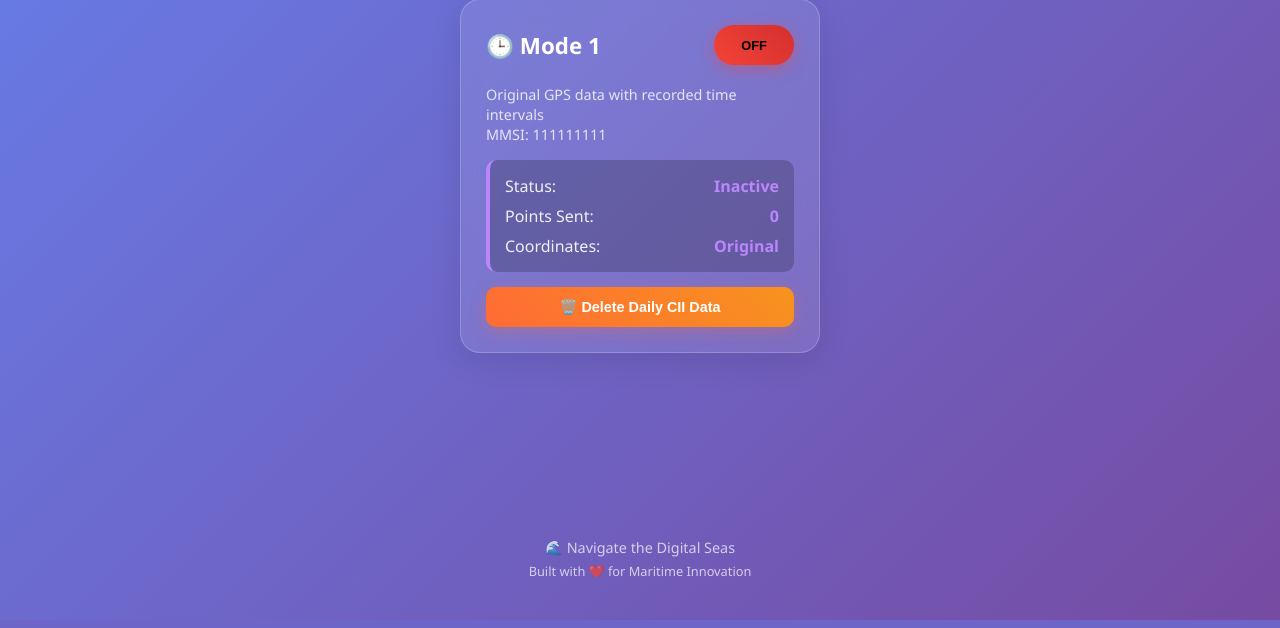
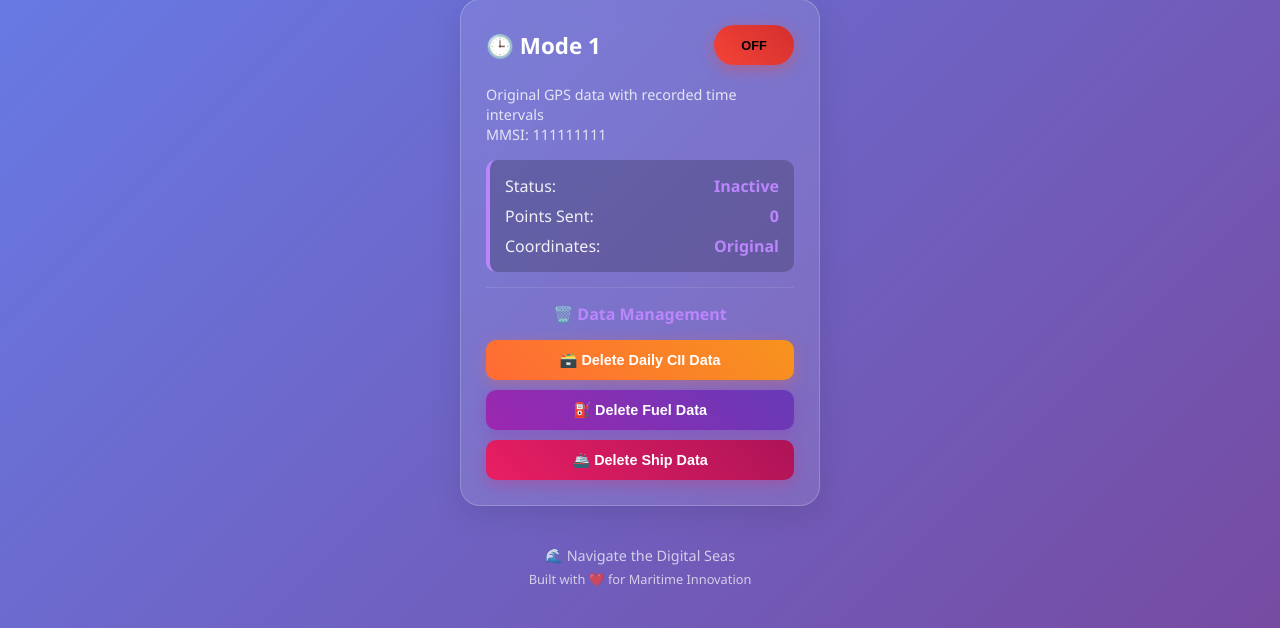
Before and after one commit to DarmawanWeb/ais-its-cii-seemp-tester, a Flask app: page / in a window 1280 px wide. Shown: the part 180-808 px from the top of the page. Run offline with Flask 3, Linux system fonts and the light colour scheme.

Commit message:
feat: add delete secondary ships

```diff
--- a/templates/index.html
+++ b/templates/index.html
@@ -123,21 +123,47 @@
             border: none;
             cursor: pointer;
             transition: all 0.3s ease;
-            background: linear-gradient(45deg, #ff6b35, #f7931e);
             color: white;
             font-weight: 600;
             font-size: 0.9rem;
-            margin-top: 15px;
+            margin-top: 10px;
             display: flex;
             align-items: center;
             justify-content: center;
+            box-shadow: 0 4px 15px rgba(0, 0, 0, 0.2);
+        }
+
+        .delete-btn.cii {
+            background: linear-gradient(45deg, #ff6b35, #f7931e);
             box-shadow: 0 4px 15px rgba(255, 107, 53, 0.3);
         }
 
-        .delete-btn:hover {
+        .delete-btn.cii:hover {
             background: linear-gradient(45deg, #e55a2b, #e8841a);
             transform: translateY(-1px);
             box-shadow: 0 6px 20px rgba(255, 107, 53, 0.4);
+        }
+
+        .delete-btn.fuel {
+            background: linear-gradient(45deg, #9c27b0, #673ab7);
+            box-shadow: 0 4px 15px rgba(156, 39, 176, 0.3);
+        }
+
+        .delete-btn.fuel:hover {
+            background: linear-gradient(45deg, #8e24aa, #5e35b1);
+            transform: translateY(-1px);
+            box-shadow: 0 6px 20px rgba(156, 39, 176, 0.4);
+        }
+
+        .delete-btn.ship {
+            background: linear-gradient(45deg, #e91e63, #ad1457);
+            box-shadow: 0 4px 15px rgba(233, 30, 99, 0.3);
+        }
+
+        .delete-btn.ship:hover {
+            background: linear-gradient(45deg, #d81b60, #9c1249);
+            transform: translateY(-1px);
+            box-shadow: 0 6px 20px rgba(233, 30, 99, 0.4);
         }
 
         .delete-btn:active {
@@ -267,6 +293,20 @@
             opacity: 0.8;
         }
 
+        .delete-section {
+            border-top: 1px solid rgba(255, 255, 255, 0.1);
+            margin-top: 15px;
+            padding-top: 15px;
+        }
+
+        .delete-section-title {
+            font-size: 1rem;
+            font-weight: 600;
+            margin-bottom: 15px;
+            color: #bb86fc;
+            text-align: center;
+        }
+
         @media (max-width: 480px) {
             .container {
                 padding: 15px;
@@ -320,9 +360,21 @@
                 </div>
             </div>
 
-            <button class="delete-btn" id="deleteCiiBtn" onclick="deleteCiiData()">
-                🗑️ Delete Daily CII Data
-            </button>
+            <div class="delete-section">
+                <div class="delete-section-title">🗑️ Data Management</div>
+
+                <button class="delete-btn cii" id="deleteCiiBtn" onclick="deleteCiiData()">
+                    🗃️ Delete Daily CII Data
+                </button>
+
+                <button class="delete-btn fuel" id="deleteFuelBtn" onclick="deleteFuelData()">
+                    ⛽ Delete Fuel Data
+                </button>
+
+                <button class="delete-btn ship" id="deleteShipBtn" onclick="deleteShipData()">
+                    🚢 Delete Ship Data
+                </button>
+            </div>
 
             <div id="deleteStatus" class="delete-status" style="display: none;"></div>
 
@@ -420,44 +472,74 @@
             }, hideDelay);
         }
 
-        // Delete CII Data function
-        async function deleteCiiData() {
-            const deleteBtn = document.getElementById('deleteCiiBtn');
+        // Generic delete function
+        async function performDelete(buttonId, url, dataType, icon) {
+            const deleteBtn = document.getElementById(buttonId);
             const originalContent = deleteBtn.innerHTML;
 
             // Show loading state
             deleteBtn.innerHTML = '<div class="loading"></div> Deleting...';
             deleteBtn.disabled = true;
 
-            showDeleteStatus('Deleting daily CII data...', 'info');
+            showDeleteStatus(`Deleting ${dataType}...`, 'info');
 
             try {
-                const deleteRes = await fetch('https://api-ais.agus-darmawan.com/api/v1/cii/daily/111111111', {
+                const deleteRes = await fetch(url, {
                     method: 'DELETE',
                     headers: {
                         'Content-Type': 'application/json'
                     },
                 });
 
-                console.log('CII Delete response:', deleteRes);
+                console.log(`${dataType} Delete response:`, deleteRes);
 
                 if (deleteRes.ok) {
                     const responseText = await deleteRes.text();
                     console.log('Delete response body:', responseText);
-                    showDeleteStatus(`✅ Successfully deleted CII data (Status: ${deleteRes.status})`, 'success');
+                    showDeleteStatus(`${icon} Successfully deleted ${dataType} (Status: ${deleteRes.status})`, 'success');
                 } else {
                     const errorText = await deleteRes.text().catch(() => 'Unknown error');
                     console.error('Delete failed:', deleteRes.status, errorText);
-                    showDeleteStatus(`❌ Failed to delete CII data (Status: ${deleteRes.status})`, 'error');
+                    showDeleteStatus(`❌ Failed to delete ${dataType} (Status: ${deleteRes.status})`, 'error');
                 }
             } catch (error) {
-                console.error('Network error during CII deletion:', error);
+                console.error(`Network error during ${dataType} deletion:`, error);
                 showDeleteStatus(`❌ Network error: ${error.message}`, 'error');
             } finally {
                 // Restore button
                 deleteBtn.innerHTML = originalContent;
                 deleteBtn.disabled = false;
             }
+        }
+
+        // Delete CII Data function
+        async function deleteCiiData() {
+            await performDelete(
+                'deleteCiiBtn',
+                'https://api-ais.agus-darmawan.com/api/v1/cii/daily/111111111',
+                'CII data',
+                '✅'
+            );
+        }
+
+        // Delete Fuel Data function
+        async function deleteFuelData() {
+            await performDelete(
+                'deleteFuelBtn',
+                'https://api-ais.agus-darmawan.com/api/v1/ships/fuel-data/111111111',
+                'fuel data',
+                '⛽'
+            );
+        }
+
+        // Delete Ship Data function
+        async function deleteShipData() {
+            await performDelete(
+                'deleteShipBtn',
+                'https://api-ais.agus-darmawan.com/api/v1/ships/data/mmsi/111111111',
+                'ship data',
+                '🚢'
+            );
         }
 
         function showError(message) {
@@ -533,7 +615,10 @@
         // Add some interactivity
         document.querySelectorAll('.mode-card').forEach(card => {
             card.addEventListener('click', function(e) {
-                if (!e.target.classList.contains('toggle-btn') && !e.target.closest('.toggle-btn')) {
+                if (!e.target.classList.contains('delete-btn') &&
+                    !e.target.classList.contains('toggle-btn') &&
+                    !e.target.closest('.delete-btn') &&
+                    !e.target.closest('.toggle-btn')) {
                     this.style.transform = 'scale(0.98)';
                     setTimeout(() => {
                         this.style.transform = '';
```
Also changed, not shown: 1 other file.
